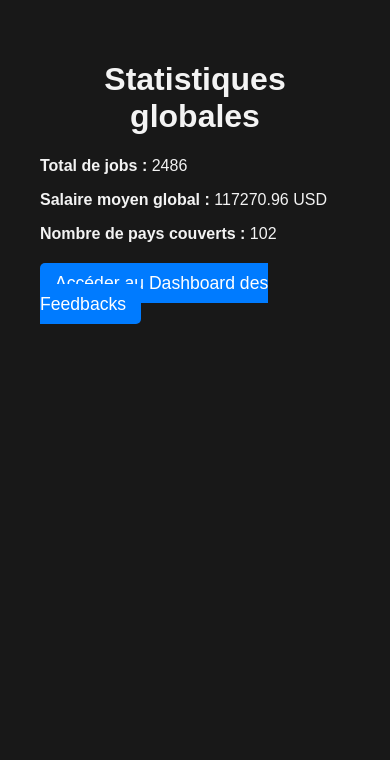
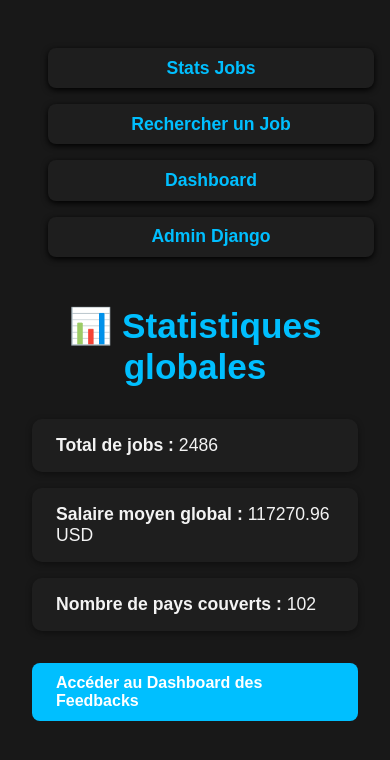
Before and after one commit to ronicairo/JobRecord, a Django app: page /stats/ in a window 390 px wide. Shown: the top 760 px of the page. Run offline with Django 5.2, Linux system fonts and the light colour scheme; data comes from the database, SQL or seed files in the repository.

Commit message:
style + menu

```diff
--- a/MySite/FeedBack/templates/add_feedback.html
+++ b/MySite/FeedBack/templates/add_feedback.html
@@ -1,3 +1,8 @@
+   {% extends "base.html" %}
+
+      {% block title %}Ajouter un feedback{% endblock %}
+
+         {% block content %}
 <h2>Ajouter un feedback pour {{ job.job_title }}</h2>
 
 <form method="post" class="feedback-form">
@@ -97,3 +102,4 @@
         text-decoration: underline;
     }
 </style>
+{% endblock %}
--- /dev/null
+++ b/MySite/FeedBack/templates/base.html
@@ -0,0 +1,88 @@
+<!DOCTYPE html>
+<html lang="fr">
+<head>
+    <meta charset="UTF-8" />
+    <title>{% block title %}JobRecord{% endblock %}</title>
+    <meta name="viewport" content="width=device-width, initial-scale=1.0">
+    <style>
+        body {
+            font-family: Arial, sans-serif;
+            padding: 2rem;
+            background-color: #181818;
+            margin: 0;
+        }
+
+        nav.main-nav {
+            display: flex;
+            flex-wrap: wrap;
+            justify-content: center;
+            gap: 1rem;
+            padding: 1rem;
+
+            border-radius: 10px;
+
+            margin-bottom: 2rem;
+        }
+
+        .main-nav a {
+            color:  #00bfff;
+            background-color: #1e1e1e;
+            box-shadow: 0 2px 6px rgb(0, 0, 0);
+            padding: 0.6rem 1rem;
+            border-radius: 8px;
+            text-decoration: none;
+            font-weight: bold;
+            transition: background-color 0.3s, transform 0.2s;
+            font-size: 1rem;
+            white-space: nowrap;
+        }
+
+        .main-nav a:hover {
+            background-color: #2a2a2a;
+            transform: translateY(-2px);
+        }
+
+        @media screen and (max-width: 600px) {
+            nav.main-nav {
+                flex-direction: column;
+                align-items: center;
+            }
+
+            .main-nav a {
+                width: 100%;
+                text-align: center;
+                font-size: 1.1rem;
+            }
+        }
+
+        h1, h2, label, strong, p {
+            color: #f3f3f3;
+        }
+
+        a:hover {
+            text-decoration: underline;
+        }
+
+        main {
+            max-width: 1000px;
+            margin: auto;
+        }
+    </style>
+    {% block extra_head %}{% endblock %}
+</head>
+<body>
+
+<nav class="main-nav">
+    <a href="/stats/">Stats Jobs</a>
+    <a href="/feedback/">Rechercher un Job</a>
+    <a href="/feedback/dashboard/">Dashboard</a>
+    <a href="/admin/">Admin Django</a>
+</nav>
+
+<main>
+    {% block content %}{% endblock %}
+</main>
+
+{% block extra_scripts %}{% endblock %}
+</body>
+</html>
--- a/MySite/JobRecord/views.py
+++ b/MySite/JobRecord/views.py
@@ -1,6 +1,6 @@
 from django.shortcuts import render, get_object_or_404
 
-from JobRecord import views
+from FeedBack import views
 
 def home(request):
-    return render(request, 'home.html')
+    return render(request, 'feedback_home.html')
--- a/MySite/jobsite/templates/stats.html
+++ b/MySite/jobsite/templates/stats.html
@@ -1,27 +1,61 @@
-<!DOCTYPE html>
-<html lang="fr">
-<head>
-    <meta charset="UTF-8">
-    <title>Statistiques JobRecord</title>
-</head>
+{% extends "base.html" %}
+
+{% block title %}Statistiques{% endblock %}
+
+{% block content %}
+
 <style>
-        body { font-family: Arial, sans-serif; padding: 2rem; background-color: #181818; }
-        h1 { color: #f3f3f3; text-align: center; }
-        h1, li { color: #f3f3f3; }
-        ul { list-style: none; padding: 0; }
-        li { margin: 1rem 0; }
-        a { text-decoration: none; color: #007BFF; font-size: 1.1rem; }
-        a:hover { text-decoration: underline; }
+    h1 {
+        color: #00bfff;
+        font-size: 2.2rem;
+        text-align: center;
+        margin-bottom: 2rem;
+    }
+
+    ul.stats-list {
+        list-style: none;
+        padding: 0;
+        max-width: 600px;
+        margin: 0 auto 2rem auto;
+    }
+
+    ul.stats-list li {
+        background-color: #1e1e1e;
+        padding: 1rem 1.5rem;
+        border-radius: 10px;
+        margin-bottom: 1rem;
+        box-shadow: 0 2px 6px rgba(0, 0, 0, 0.4);
+        color: #f3f3f3;
+        font-size: 1.1rem;
+    }
+
+    .dashboard-link {
+        display: block;
+        width: fit-content;
+        margin: 0 auto;
+        padding: 0.7rem 1.5rem;
+        background-color: #00bfff;
+        color: white;
+        border-radius: 8px;
+        font-weight: bold;
+        text-decoration: none;
+        transition: background-color 0.3s ease, transform 0.2s;
+    }
+
+    .dashboard-link:hover {
+        background-color: #009acd;
+        transform: translateY(-2px);
+    }
 </style>
-<body>
-    <h1>Statistiques globales</h1>
-    <ul style="margin-bottom: 30px;">
+
+<h1>📊 Statistiques globales</h1>
+
+<ul class="stats-list">
     <li><strong>Total de jobs :</strong> {{ total_jobs }}</li>
     <li><strong>Salaire moyen global :</strong> {{ avg_salary }} USD</li>
     <li><strong>Nombre de pays couverts :</strong> {{ country_count }}</li>
 </ul>
-    <a href="{% url 'feedback:dashboard' %}" style="padding: 10px 15px; background: #007BFF; color: white; text-decoration: none; border-radius: 5px;">
-    Accéder au Dashboard des Feedbacks
-</a>
-</body>
-</html>
+
+<a href="{% url 'feedback:dashboard' %}" class="dashboard-link">Accéder au Dashboard des Feedbacks</a>
+
+{% endblock %}
```
Also changed, not shown: MySite/FeedBack/templates/average_rating.html (+14 -13 lines), MySite/FeedBack/templates/dashboard.html (+49 -9 lines), MySite/FeedBack/templates/feedback_home.html (+49 -12 lines), MySite/templates/views_details_job.html (+7 -8 lines). Lines whose indentation alone changed are shown as unchanged.
